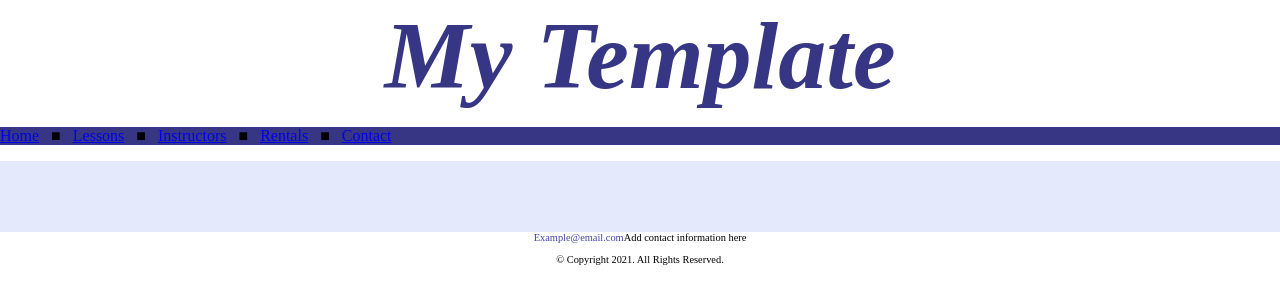
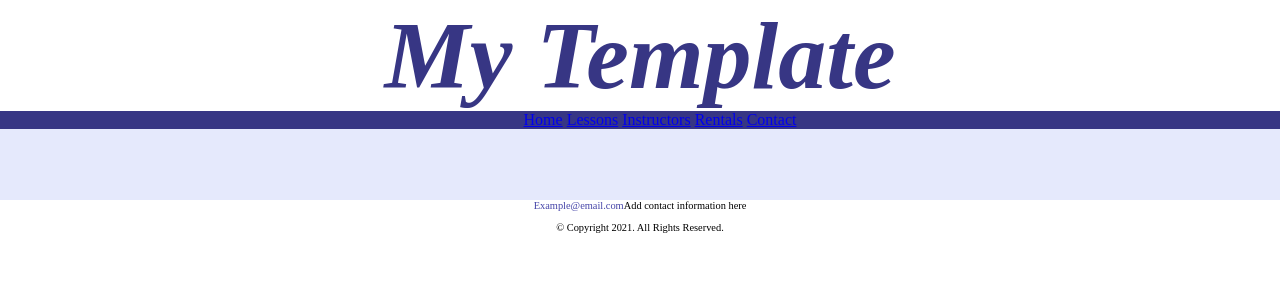
Before and after one commit to Austin-Boedi/music, a plain HTML site: page index.html in a window 1280 px wide. Drawn offline with Linux system fonts and the light colour scheme.

Commit message:
Update index.html

```diff
--- a/index.html
+++ b/index.html
@@ -18,13 +18,13 @@
         </header>
 <!--The <nav> element defines a set of navigation links.-->
       <nav>
-        <p>
-          <a href="index.html">Home</a> &nbsp; &#9632; &nbsp;
-          <a href="lessons.html">Lessons</a> &nbsp; &#9632; &nbsp;
-          <a href="instructors.html">Instructors</a> &nbsp; &#9632; &nbsp;
-          <a href="rentals.html">Rentals</a> &nbsp; &#9632; &nbsp;
+        <ul>
+          <a href="index.html">Home</a>
+          <a href="lessons.html">Lessons</a>
+          <a href="instructors.html">Instructors</a>
+          <a href="rentals.html">Rentals</a>
           <a href="contact.html">Contact</a>
-        </p>
+        </ul>
           </nav>
       </body>
 <!-- The <main> element specifies the main content of a document.-->
```
